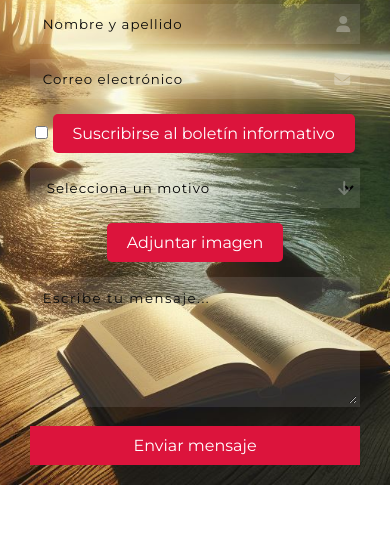
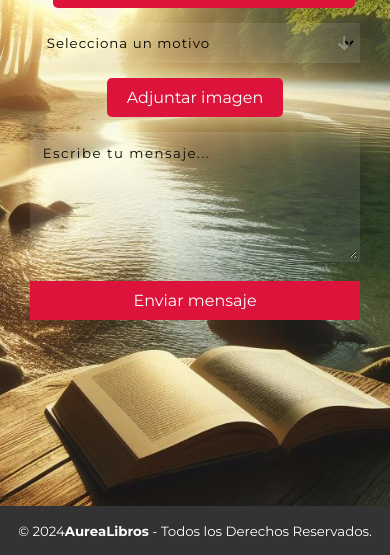
Before and after one commit to CristianCastro2023/TP-Codo-a-Codo-Front-V2, a website: page components/contacto.html in a window 390 px wide. Shown: the part 289-844 px from the top of the page. Drawn offline with Linux system fonts and the light colour scheme.

Commit message:
cambios_footer_contacto

```diff
--- a/assets/css/contacto.css
+++ b/assets/css/contacto.css
@@ -209,7 +209,7 @@ form > button:hover,
     20%, 40%, 60%, 80% {transform: translateX(10px);}
  }
 
-@media screen and (max-width:600px) {
+@media screen and (max-width:768px) {
     .container {
         width: 95%;
         display: flex;
@@ -224,4 +224,50 @@ form > button:hover,
     .box-info > h1 {
         font-size: 1.5rem;
     }
+
+    .data {
+        display: none; /* Oculta el bloque de información */
+    }
+
+    .links {
+        display: none; /* Oculta los enlaces de redes sociales */
+    }
+
+
 }
+
+/* Estilos para el grupo 2 del footer */
+.grupo-2 {
+    position: fixed; /* Fija el footer en la parte inferior */
+    bottom: 0; /* Lo coloca en la parte inferior */
+    width: 100%; /* Ocupa todo el ancho */
+    background-color: #333333; /* Color de fondo del footer */
+    padding: 15px 10px;
+    text-align: center;
+    color: #fff; /* Color del texto, igual al del footer */
+    z-index: 999; /* Asegura que esté sobre otros elementos */
+}
+
+/* Estilos para dispositivos móviles */
+@media screen and (max-width: 768px) {
+    body {
+        display: flex;
+        flex-direction: column;
+        justify-content: space-between;
+        min-height: 100vh; /* Tamaño mínimo del viewport */
+    }
+
+    .container {
+        flex: 1; /* Ocupa todo el espacio disponible */
+        text-align: center; /* Centra el contenido */
+    }
+
+    .box-info > h1 {
+        margin-top: 50px; /* Ajusta el espacio superior */
+    }
+
+    .grupo-2 {
+        position: relative; /* Cambia la posición a relativa */
+        width: 100%; /* Ancho completo del viewport */
+    }
+}
--- a/components/contacto.html
+++ b/components/contacto.html
@@ -6,8 +6,8 @@
     <meta name="viewport" content="width=device-width, initial-scale=1.0">
     <title>Pagina de Contacto</title>
     <link rel="icon" href="../img/AureaLibros.ico" type="image/x-icon">
+    <script src="https://kit.fontawesome.com/b408879b64.js" crossorigin="anonymous"></script>
     <link rel="stylesheet" href="../assets/css/contacto.css">
-    <script src="https://kit.fontawesome.com/b408879b64.js" crossorigin="anonymous"></script>
 </head>
 <body>
     <div class="container">
@@ -62,6 +62,9 @@
             <button type="submit">Enviar mensaje</button>
         </form>
     </div>
+    <div class="grupo-2">
+        <small>&copy; 2024<b>AureaLibros</b> - Todos los Derechos Reservados.</small>
+    </div>
     <script src="../assets/js/validar_contacto.js"></script>
 </body>
 </html>
```
Also changed, not shown: components/ingresar.html (+1 -1 lines), components/membresias.html (+1 -1 lines).
